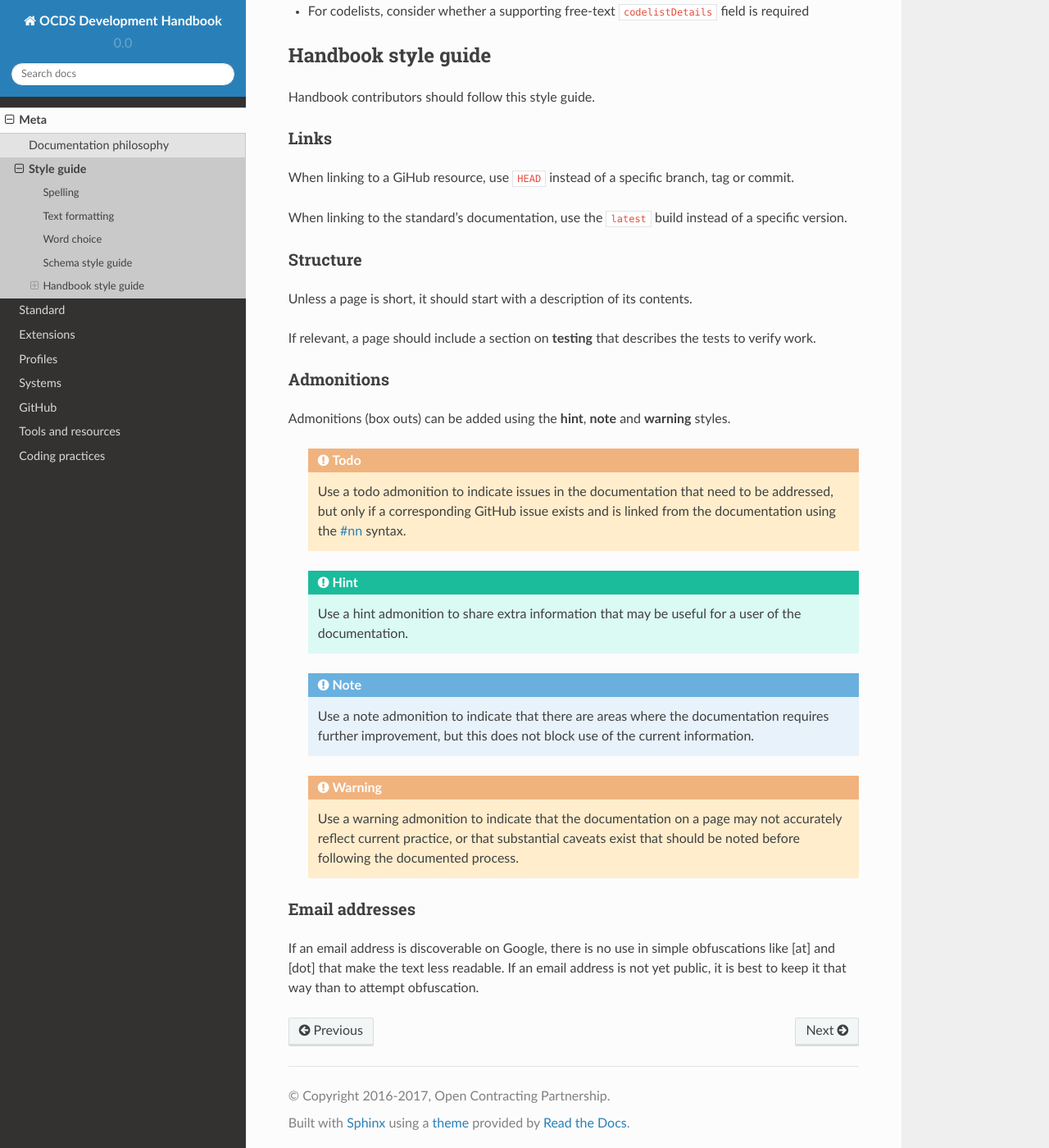
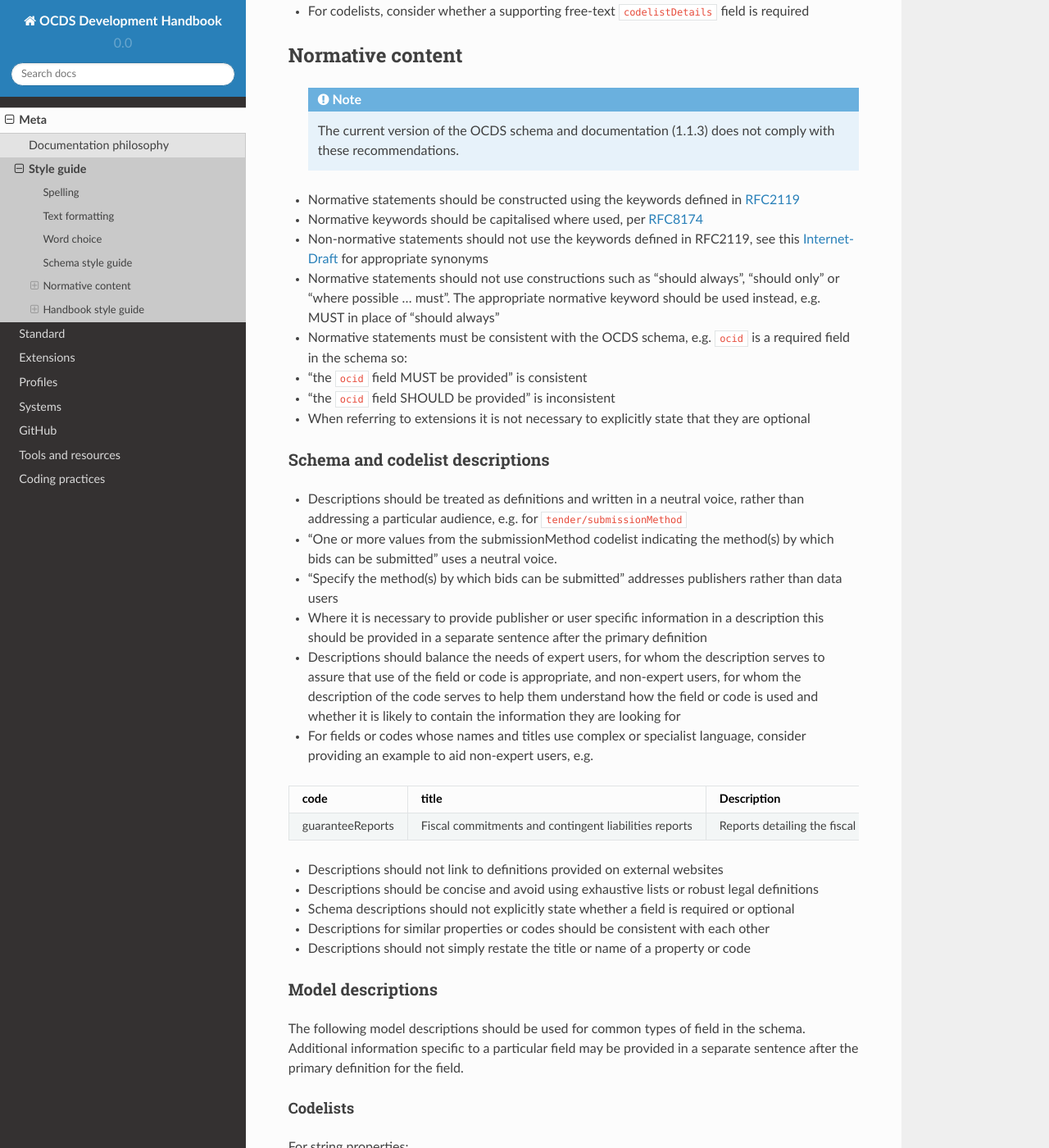
Before and after one commit to open-contracting/standard-development-handbook, a Sphinx documentation site: the page built from docs/meta/style_guide.md, in a window 1280 px wide and 1400 px high, scrolled down 1406 px. Shown: the whole window at 82% size. Built offline with Sphinx 7.4.7 and the Read the Docs theme 2.0.0, drawn with Linux system fonts in a browser that asks for light colours; some of the changed text lies outside the part shown.

Commit message:
add normative content section

````diff
--- a/docs/meta/style_guide.md
+++ b/docs/meta/style_guide.md
@@ -39,6 +39,116 @@ Use American English (e.g. 'organization' rather than 'organisation') unless we
 * Where a property is an object, the object should be defined in the `definitions` section of the JSON Schema and referenced with `$ref`, rather than nesting properties of properties
 * The `identifier` object should be used when referencing identifiers from external sources, e.g. `{"id": "12345678", "scheme": "IBAN"}` rather than `"ibanID": "12345678"`
 * For codelists, consider whether a supporting free-text `codelistDetails` field is required
+
+## Normative content
+
+```eval_rst
+  .. note::
+    The current version of the OCDS schema and documentation (1.1.3) does not comply with these recommendations.
+```
+
+* Normative statements should be constructed using the keywords defined in [RFC2119](https://tools.ietf.org/html/rfc2119)
+
+* Normative keywords should be capitalised where used, per [RFC8174](https://tools.ietf.org/html/rfc8174)
+
+* Non-normative statements should not use the keywords defined in RFC2119, see this [Internet-Draft](https://tools.ietf.org/html/draft-hansen-nonkeywords-non2119-04) for appropriate synonyms
+
+* Normative statements should not use constructions such as "should always", "should only" or "where possible ... must". The appropriate normative keyword should be used instead, e.g. MUST in place of "should always"
+
+* Normative statements must be consistent with the OCDS schema, e.g. `ocid` is a required field in the schema so:
+
+ * "the `ocid` field MUST be provided" is consistent
+ * "the `ocid` field SHOULD be provided" is inconsistent
+
+* When referring to extensions it is not necessary to explicitly state that they are optional
+
+### Schema and codelist descriptions
+
+* Descriptions should be treated as definitions and written in a neutral voice, rather than addressing a particular audience, e.g. for `tender/submissionMethod`
+
+ * "One or more values from the submissionMethod codelist indicating the method(s) by which bids can be submitted" uses a neutral voice.
+ * "Specify the method(s) by which bids can be submitted" addresses publishers rather than data users
+
+* Where it is necessary to provide publisher or user specific information in a description this should be provided in a separate sentence after the primary definition
+
+* Descriptions should balance the needs of expert users, for whom the description serves to assure that use of the field or code is appropriate, and non-expert users, for whom the description of the code serves to help them understand how the field or code is used and whether it is likely to contain the information they are looking for
+
+* For fields or codes whose names and titles use complex or specialist language, consider providing an example to aid non-expert users, e.g.
+
+```eval_rst
+================= ===================================================== ===========
+code              title                                                 Description
+================= ===================================================== ===========
+guaranteeReports  Fiscal commitments and contingent liabilities reports Reports detailing the fiscal commitments of the public authority to the PPP, for example known payments that must be made if the PPP proceeds or payment commitments whose occurrence, timing and magnitude depend on some uncertain future event, outside the control of the public authority.
+================= ===================================================== ===========
+```
+
+* Descriptions should not link to definitions provided on external websites
+
+* Descriptions should be concise and avoid using exhaustive lists or robust legal definitions
+
+* Schema descriptions should not explicitly state whether a field is required or optional
+
+* Descriptions for similar properties or codes should be consistent with each other
+
+* Descriptions should not simply restate the title or name of a property or code
+
+### Model descriptions
+
+The following model descriptions should be used for common types of field in the schema. Additional information specific to a particular field may be provided in a separate sentence after the primary definition for the field.
+
+#### Codelists
+
+For string properties:
+
+> A value from the <codelist_name> codelist indicating <purpose of codelist>. Further information may be provided in <codelistDetails_name>
+
+For array properties:
+
+> One or more values from the <codelist_name> codelist indicating <purpose of codelist>. Further information may be provided in the <codelistDetails_name> field.
+
+**Example:**
+
+> One or more values from the submissionMethod codelist indicating the method(s) by which bids can be submitted. Further information may be provided in the submissionMethodDetails field.
+
+#### Identifiers
+
+For the `id` property of items in arrays:
+
+> A locally unique identifier for this <object_name>. Used to track changes to this <object_name> and to [merge](http://standard.open-contracting.org/latest/en/schema/merging/#merging) multiple releases to create a record.
+
+**Example:**
+
+> A locally unique identifier for this document. Used to track changes to this document and to [merge](http://standard.open-contracting.org/latest/en/schema/merging/#merging) multiple releases to create a record.
+
+#### Title
+
+For the `title` property of an object:
+
+> A title for this <object_name>. Titles will often be displayed in consuming application to help users find the <object_name> they are looking for.
+
+#### Descriptions
+
+For the `description` property of an object:
+
+> A short and easy to read summary of this <object_name>. Structured information should be provided in <related_fields>. Descriptions should not exceed 250 words.
+
+**Example:**
+
+> A short and easy to read summary of this tender. Structured information should be provided in the items array. Descriptions should not exceed 250 words.
+
+#### Documents
+
+For the `documents` property of an object:
+
+> All documents and attachments related to this <object_name>, including any official notices.
+
+#### Milestones
+
+For the `milestones` property of an object:
+
+> A list of important dates or events associated with this <object_name>.
+
 
 ## Handbook style guide
 
````
